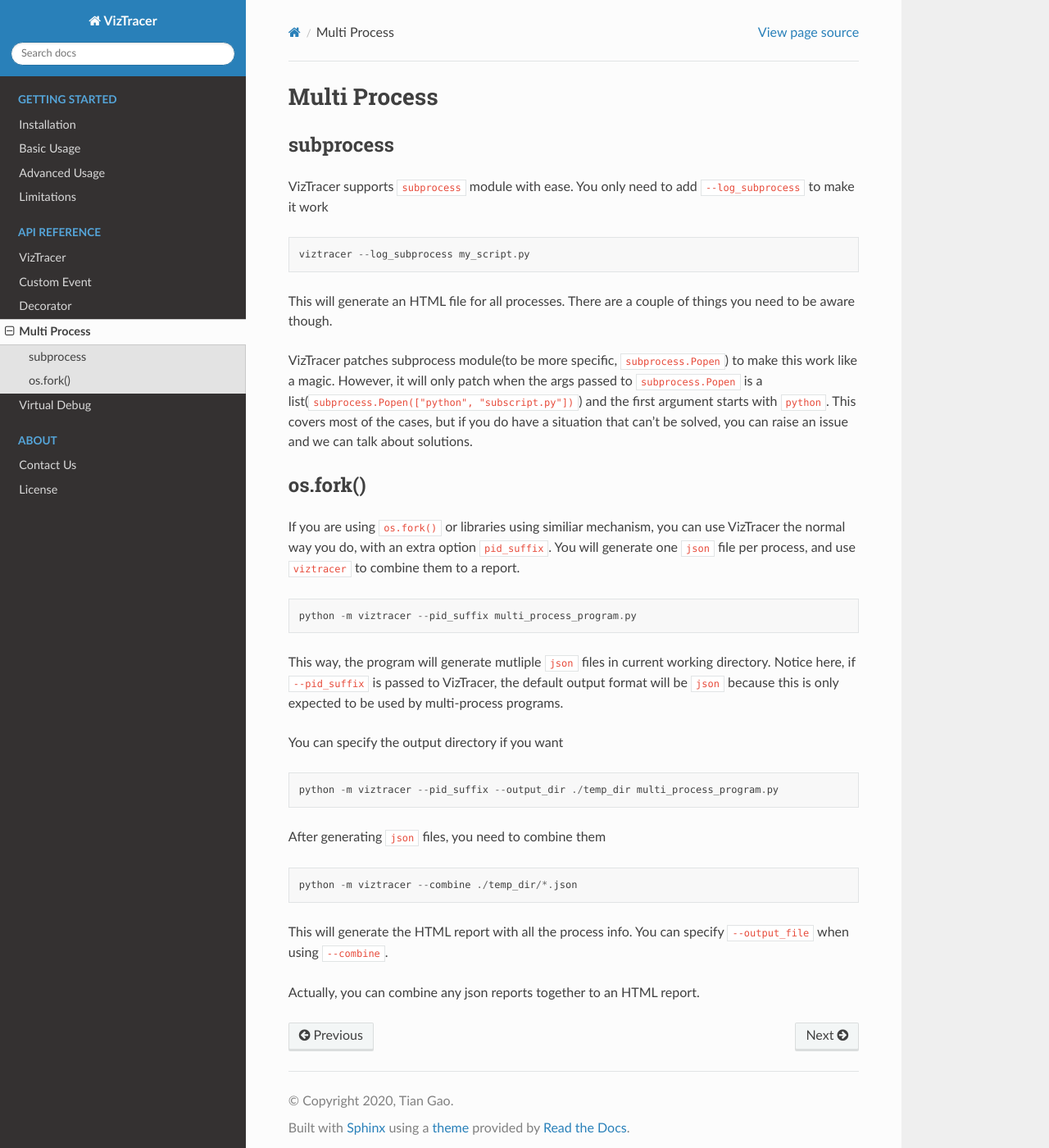
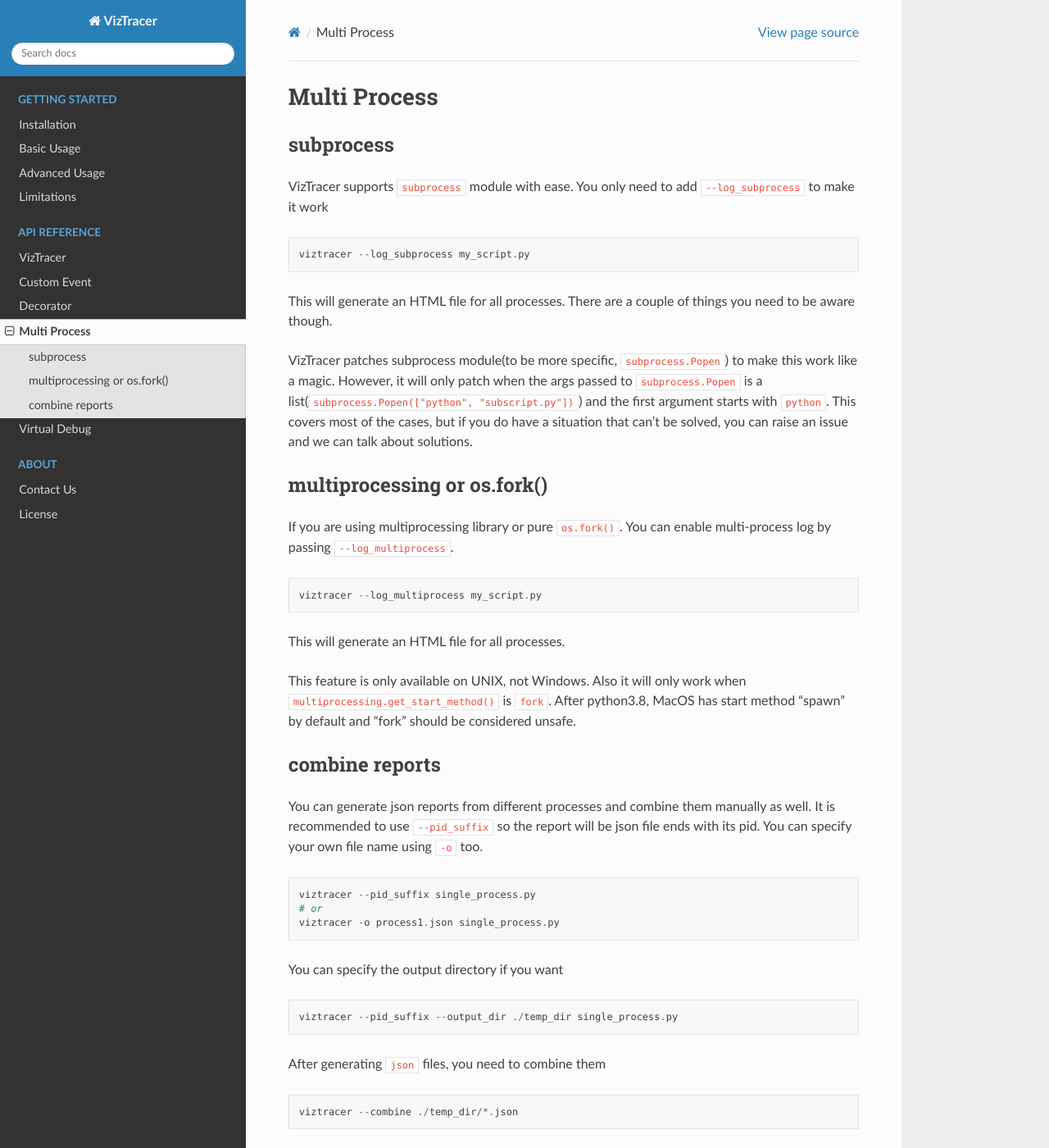
Before and after one commit to gaogaotiantian/viztracer, a Sphinx documentation site: the page built from docs/source/multi_process.rst, in a window 1280 px wide and 1400 px high. Shown: the whole window at 82% size. Built offline with Sphinx 7.4.7 and the Read the Docs theme 2.0.0, drawn with Linux system fonts in a browser that asks for light colours.

Commit message:
Add docs

```diff
--- a/docs/source/multi_process.rst
+++ b/docs/source/multi_process.rst
@@ -17,30 +17,42 @@
 ``python``. This covers most of the cases, but if you do have a situation that can't be solved, you can raise an issue and we can talk
 about solutions.
 
-os.fork()
----------
+multiprocessing or os.fork()
+----------------------------
 
-If you are using ``os.fork()`` or libraries using similiar mechanism, you can use VizTracer the normal way you do, with an extra option ``pid_suffix``.
-You will generate one ``json`` file per process, and use ``viztracer`` to combine them to a report.
+If you are using multiprocessing library or pure ``os.fork()``. You can enable multi-process log by passing ``--log_multiprocess``.
 
 .. code-block::
 
-    python -m viztracer --pid_suffix multi_process_program.py
+    viztracer --log_multiprocess my_script.py
 
-This way, the program will generate mutliple ``json`` files in current working directory. Notice here, if ``--pid_suffix`` is passed to VizTracer, the default output format will be ``json`` because this is only expected to be used by multi-process programs.
+This will generate an HTML file for all processes.
+
+This feature is only available on UNIX, not Windows. Also it will only work when ``multiprocessing.get_start_method()`` is ``fork``.
+After python3.8, MacOS has start method "spawn" by default and "fork" should be considered unsafe.
+
+combine reports
+---------------
+
+You can generate json reports from different processes and combine them manually as well. It is recommended to use
+``--pid_suffix`` so the report will be json file ends with its pid. You can specify your own file name using ``-o`` too.
+
+.. code-block::
+
+    viztracer --pid_suffix single_process.py
+    # or
+    viztracer -o process1.json single_process.py
 
 You can specify the output directory if you want
 
 .. code-block::
 
-    python -m viztracer --pid_suffix --output_dir ./temp_dir multi_process_program.py
+    viztracer --pid_suffix --output_dir ./temp_dir single_process.py
 
 After generating ``json`` files, you need to combine them
 
 .. code-block::
 
-    python -m viztracer --combine ./temp_dir/*.json
+    viztracer --combine ./temp_dir/*.json
 
 This will generate the HTML report with all the process info. You can specify ``--output_file`` when using ``--combine``.
-
-Actually, you can combine any json reports together to an HTML report.
```
Also changed, not shown: README.md (+2 -2 lines).
